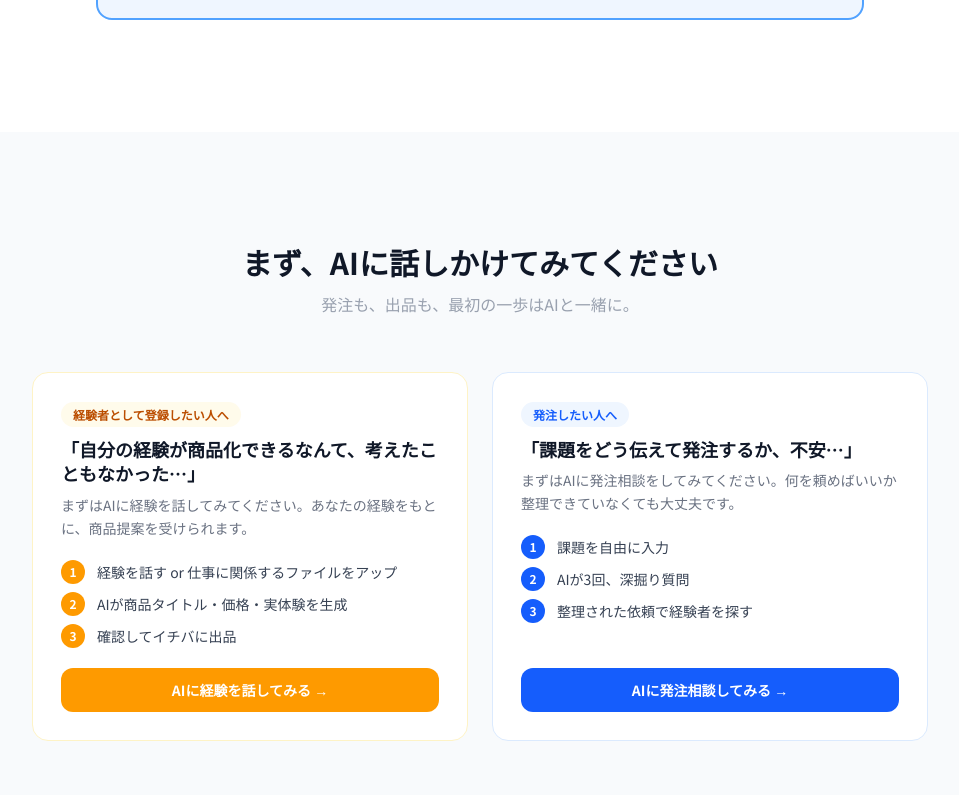
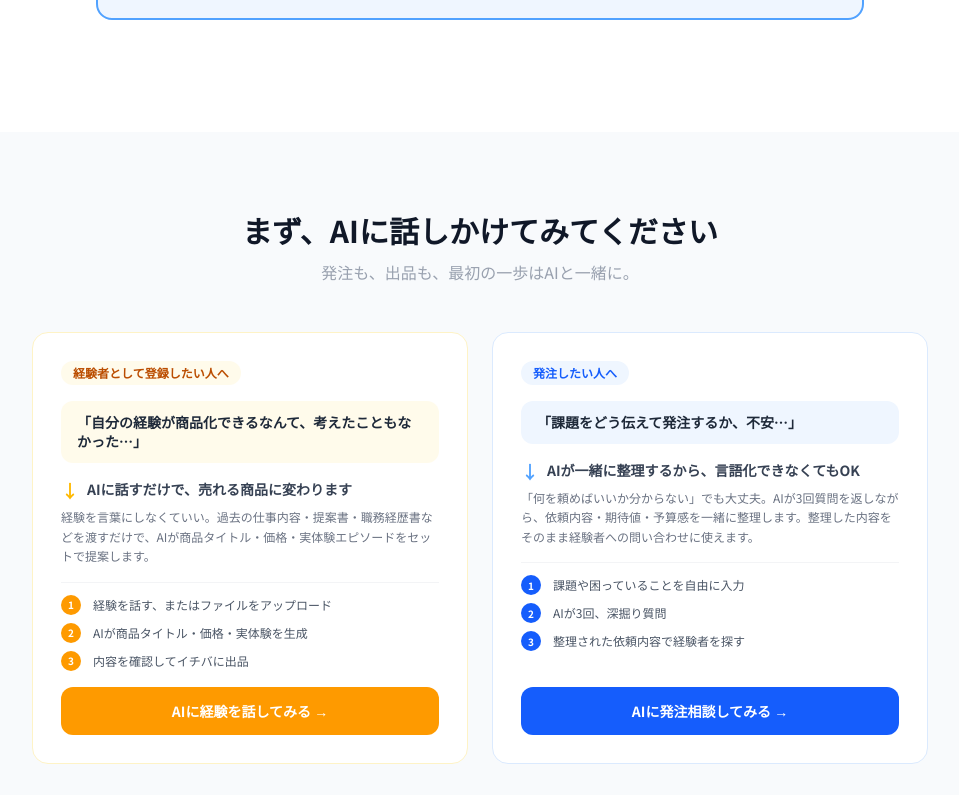
Before and after one commit to westville1030-tech11/skill-tana, a Next.js app: page / in a window 1280 px wide. Shown: the part 1545-2340 px from the top of the page, without its empty margins (160-1119 px from the left). Built offline with nearby package versions, Linux system fonts and the light colour scheme; no server answers.

Commit message:
redesign AI cards with pain point + solution layout

```diff
--- a/app/page.tsx
+++ b/app/page.tsx
@@ -89,57 +89,83 @@ export default function Home() {
       </section>
 
       {/* AIが伴走する両側設計 */}
-      <section className="py-28 px-4 bg-slate-50">
+      <section className="py-20 px-4 bg-slate-50">
         <div className="max-w-4xl mx-auto">
           <h2 className="text-3xl font-bold text-center text-gray-900 mb-3">まず、AIに話しかけてみてください</h2>
-          <p className="text-center text-gray-400 mb-14">発注も、出品も、最初の一歩はAIと一緒に。</p>
+          <p className="text-center text-gray-400 mb-12">発注も、出品も、最初の一歩はAIと一緒に。</p>
 
           <div className="grid md:grid-cols-2 gap-6">
 
             {/* 経験者として登録したい人 */}
-            <div className="bg-white rounded-2xl border border-amber-100 p-7 flex flex-col gap-5">
-              <div>
-                <span className="text-xs font-bold text-amber-700 bg-amber-50 px-3 py-1 rounded-full">経験者として登録したい人へ</span>
-                <h3 className="text-lg font-bold text-gray-900 mt-3 mb-2 leading-snug">「自分の経験が商品化できるなんて、考えたこともなかった…」</h3>
-                <p className="text-sm text-gray-500 leading-relaxed">まずはAIに経験を話してみてください。あなたの経験をもとに、商品提案を受けられます。</p>
+            <div className="bg-white rounded-2xl border border-amber-100 p-7 flex flex-col gap-4">
+              <span className="text-xs font-bold text-amber-700 bg-amber-50 px-3 py-1 rounded-full self-start">経験者として登録したい人へ</span>
+
+              {/* 悩み */}
+              <div className="bg-amber-50 rounded-xl px-4 py-3">
+                <p className="text-sm font-bold text-gray-800 leading-snug">「自分の経験が商品化できるなんて、考えたこともなかった…」</p>
               </div>
-              <div className="space-y-2">
+
+              {/* どうやるの？ */}
+              <div className="flex items-start gap-2">
+                <span className="text-amber-400 font-black text-lg leading-none mt-0.5">↓</span>
+                <p className="text-sm font-semibold text-gray-700">AIに話すだけで、売れる商品に変わります</p>
+              </div>
+              <p className="text-xs text-gray-500 leading-relaxed -mt-2">
+                経験を言葉にしなくていい。過去の仕事内容・提案書・職務経歴書などを渡すだけで、AIが商品タイトル・価格・実体験エピソードをセットで提案します。
+              </p>
+
+              {/* ステップ */}
+              <div className="space-y-2 border-t border-gray-100 pt-3">
                 {[
-                  { step: "1", label: "経験を話す or 仕事に関係するファイルをアップ" },
-                  { step: "2", label: "AIが商品タイトル・価格・実体験を生成" },
-                  { step: "3", label: "確認してイチバに出品" },
-                ].map((s) => (
-                  <div key={s.step} className="flex items-center gap-3">
-                    <span className="w-6 h-6 rounded-full bg-amber-500 text-white text-xs font-black flex items-center justify-center flex-shrink-0">{s.step}</span>
-                    <span className="text-sm text-gray-700">{s.label}</span>
+                  "経験を話す、またはファイルをアップロード",
+                  "AIが商品タイトル・価格・実体験を生成",
+                  "内容を確認してイチバに出品",
+                ].map((label, i) => (
+                  <div key={i} className="flex items-center gap-3">
+                    <span className="w-5 h-5 rounded-full bg-amber-500 text-white text-[10px] font-black flex items-center justify-center flex-shrink-0">{i + 1}</span>
+                    <span className="text-xs text-gray-600">{label}</span>
                   </div>
                 ))}
               </div>
-              <Link href="/try" className="mt-auto block text-center bg-amber-500 text-white py-3 rounded-xl text-sm font-bold hover:bg-amber-600 transition-colors">
+
+              <Link href="/try" className="mt-auto block text-center bg-amber-500 text-white py-3.5 rounded-xl text-sm font-bold hover:bg-amber-600 transition-colors">
                 AIに経験を話してみる →
               </Link>
             </div>
 
             {/* 発注したい人 */}
-            <div className="bg-white rounded-2xl border border-blue-100 p-7 flex flex-col gap-5">
-              <div>
-                <span className="text-xs font-bold text-blue-600 bg-blue-50 px-3 py-1 rounded-full">発注したい人へ</span>
-                <h3 className="text-lg font-bold text-gray-900 mt-3 mb-2 leading-snug">「課題をどう伝えて発注するか、不安…」</h3>
-                <p className="text-sm text-gray-500 leading-relaxed">まずはAIに発注相談をしてみてください。何を頼めばいいか整理できていなくても大丈夫です。</p>
+            <div className="bg-white rounded-2xl border border-blue-100 p-7 flex flex-col gap-4">
+              <span className="text-xs font-bold text-blue-600 bg-blue-50 px-3 py-1 rounded-full self-start">発注したい人へ</span>
+
+              {/* 悩み */}
+              <div className="bg-blue-50 rounded-xl px-4 py-3">
+                <p className="text-sm font-bold text-gray-800 leading-snug">「課題をどう伝えて発注するか、不安…」</p>
               </div>
-              <div className="space-y-2">
+
+              {/* どうやるの？ */}
+              <div className="flex items-start gap-2">
+                <span className="text-blue-400 font-black text-lg leading-none mt-0.5">↓</span>
+                <p className="text-sm font-semibold text-gray-700">AIが一緒に整理するから、言語化できなくてもOK</p>
+              </div>
+              <p className="text-xs text-gray-500 leading-relaxed -mt-2">
+                「何を頼めばいいか分からない」でも大丈夫。AIが3回質問を返しながら、依頼内容・期待値・予算感を一緒に整理します。整理した内容をそのまま経験者への問い合わせに使えます。
+              </p>
+
+              {/* ステップ */}
+              <div className="space-y-2 border-t border-gray-100 pt-3">
                 {[
-                  { step: "1", label: "課題を自由に入力" },
-                  { step: "2", label: "AIが3回、深掘り質問" },
-                  { step: "3", label: "整理された依頼で経験者を探す" },
-                ].map((s) => (
-                  <div key={s.step} className="flex items-center gap-3">
-                    <span className="w-6 h-6 rounded-full bg-blue-600 text-white text-xs font-black flex items-center justify-center flex-shrink-0">{s.step}</span>
-                    <span className="text-sm text-gray-700">{s.label}</span>
+                  "課題や困っていることを自由に入力",
+                  "AIが3回、深掘り質問",
+                  "整理された依頼内容で経験者を探す",
+                ].map((label, i) => (
+                  <div key={i} className="flex items-center gap-3">
+                    <span className="w-5 h-5 rounded-full bg-blue-600 text-white text-[10px] font-black flex items-center justify-center flex-shrink-0">{i + 1}</span>
+                    <span className="text-xs text-gray-600">{label}</span>
                   </div>
                 ))}
               </div>
-              <Link href="/request" className="mt-auto block text-center bg-blue-600 text-white py-3 rounded-xl text-sm font-bold hover:bg-blue-700 transition-colors">
+
+              <Link href="/request" className="mt-auto block text-center bg-blue-600 text-white py-3.5 rounded-xl text-sm font-bold hover:bg-blue-700 transition-colors">
                 AIに発注相談してみる →
               </Link>
             </div>
```
